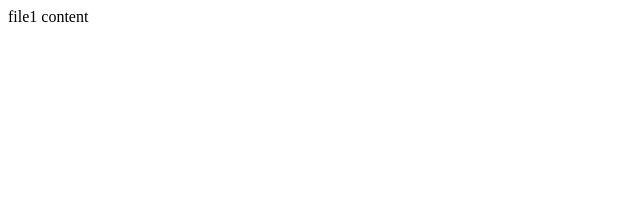
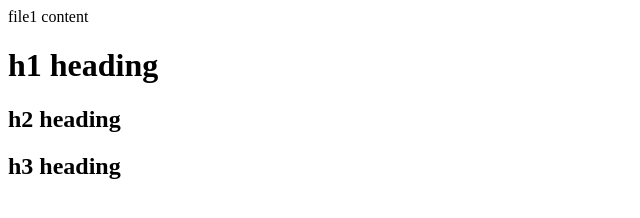
Before and after one commit to shivam7242/shivam7242, a plain HTML site: page file1.html in a window 1280 px wide. Shown: the whole page, without its empty margins (0-640 px from the left). Drawn offline with Linux system fonts and the light colour scheme.

Commit message:
some changes in file1

```diff
--- a/file1.html
+++ b/file1.html
@@ -10,6 +10,9 @@
 
 <body>
     file1 content
+    <h1>h1 heading</h1>
+    <h2>h2 heading</h2>
+    <h2>h3 heading</h2>
 </body>
 
 </html>
```
